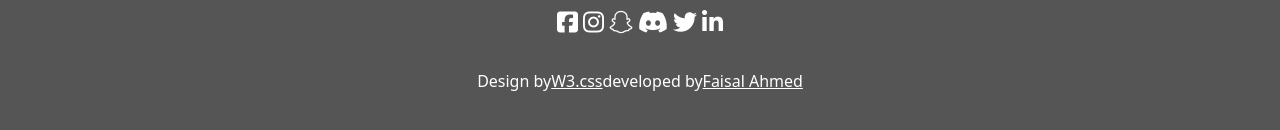
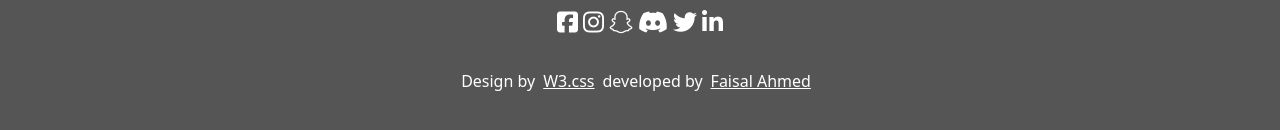
Before and after one commit to faisalahmed11/sunnyside-agency-landing-page-solution, a Next.js app: page / in a window 1280 px wide. Shown: the part 4656-4786 px from the top of the page. Built offline with nearby package versions, Linux system fonts and the light colour scheme.

Commit message:
footer links update

```diff
--- a/src/styles/Footer.module.scss
+++ b/src/styles/Footer.module.scss
@@ -4,6 +4,7 @@
   text-align: center;
   padding-block: 5rem;
   > .toTop {
+
     border: 0;
     cursor: pointer;
     background-color: white;
@@ -37,6 +38,7 @@
   }
   > p:last-of-type > * {
     color: white;
+    padding-inline: .5rem;
   }
 }
 .footer:hover {
```
